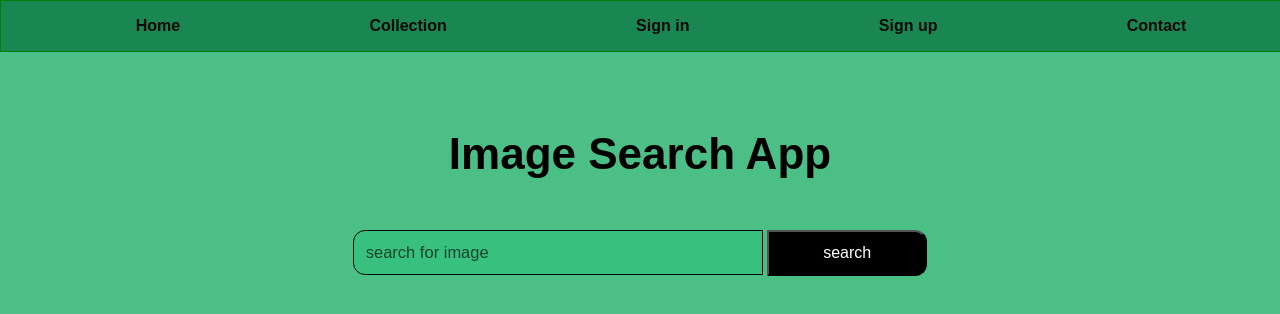
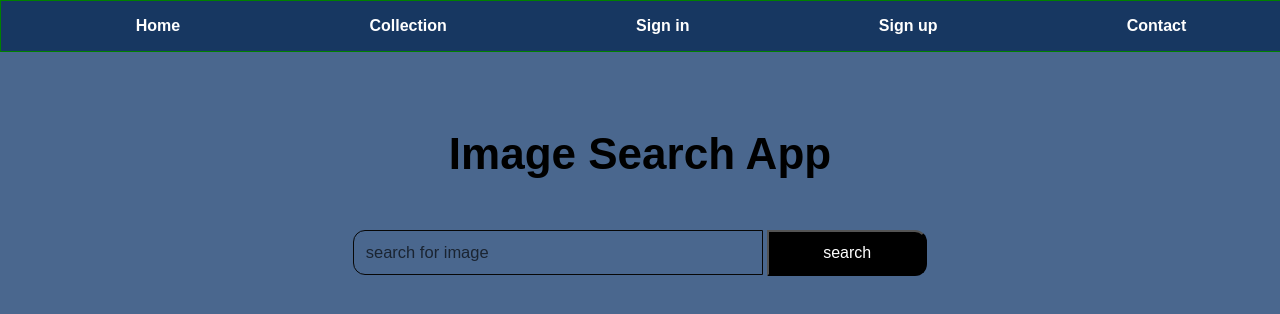
Before and after one commit to shubham-gawai/mct-jan23, a plain HTML site: page index.html in a window 1280 px wide. Drawn offline with Linux system fonts and the light colour scheme.

Commit message:
css updated

```diff
--- a/style.css
+++ b/style.css
@@ -4,7 +4,7 @@
 body{
     margin: 0px;
     padding: 0px;
-    background-color:#27b26fd3;
+    background-color:#4a678e;
 }
 
 *{
@@ -18,7 +18,8 @@ body{
 }
 .navbar{
     border: 1.2px solid green;
-    background-color: #0f7845cb;
+    background-color:#173761;
+    /* height: 54px; */
     width: 100%;
     position: sticky;
 }
@@ -26,7 +27,7 @@ body{
     display: flex;
     justify-content: space-around;
     align-items: center;
-    color: rgb(10, 10, 10);
+    color: rgb(255, 255, 255);
     font-weight: bold;
     font-size: 16px;
 }
@@ -35,7 +36,7 @@ ul li{
     list-style-type: none;
 }
 .navbar ul li:hover{
-    color: rgb(162, 38, 19);
+    color: rgba(11, 176, 11, 0.708);
 }
 
 h1{
@@ -60,7 +61,8 @@ h1{
     outline:none;
     padding: 12px;
     font-size: 16.5px;
-    background-color: #28c17789;
+    background-color:#4a678e;
+
 }
 #inp1::placeholder{
     color: rgba(0, 0, 0, 0.651);
```
